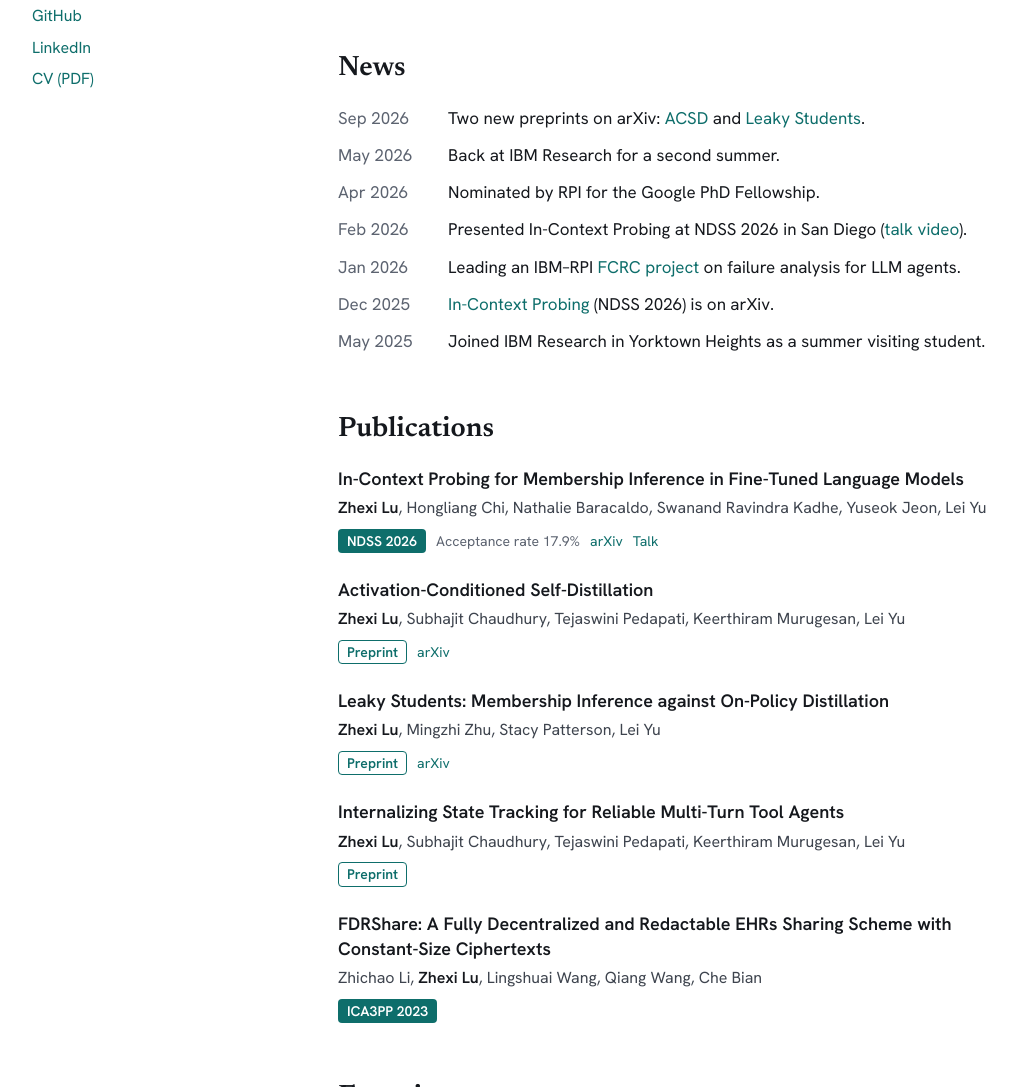
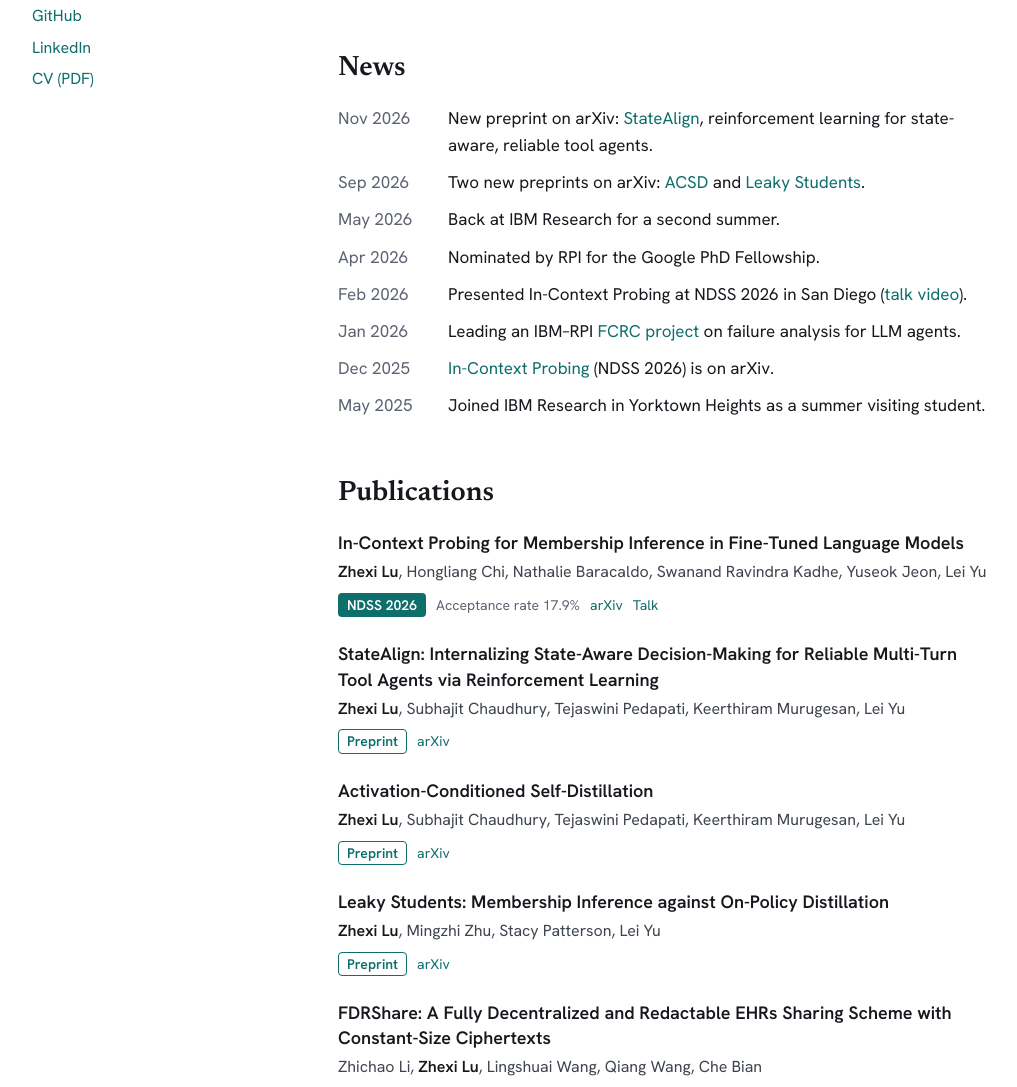
Before and after one commit to ZhexiLu/ZhexiLu.github.io, a plain HTML site: page index.html in a window 1280 px wide. Shown: the part 634-1721 px from the top of the page, without its empty margins (128-1145 px from the left). Drawn offline with Linux system fonts and the light colour scheme.

Commit message:
Add StateAlign preprint and refresh CV

```diff
--- a/index.html
+++ b/index.html
@@ -66,6 +66,7 @@ section[id]{scroll-margin-top:24px}
 <section style="display: flex; flex-direction: column; gap: 14px">
 <h2 style="margin: 0; font-family: 'Newsreader', Georgia, serif; font-weight: 600; font-size: 28px">News</h2>
 <div style="display: flex; flex-direction: column; gap: 10px">
+<div style="display: flex; flex-wrap: wrap; gap: 2px 20px"><span style="flex: 0 0 90px; color: #5C6370; font-variant-numeric: tabular-nums">Nov 2026</span><span style="flex: 1 1 360px; min-width: 0">New preprint on arXiv: <a href="https://arxiv.org/abs/2611.16304">StateAlign</a>, reinforcement learning for state-aware, reliable tool agents.</span></div>
 <div style="display: flex; flex-wrap: wrap; gap: 2px 20px"><span style="flex: 0 0 90px; color: #5C6370; font-variant-numeric: tabular-nums">Sep 2026</span><span style="flex: 1 1 360px; min-width: 0">Two new preprints on arXiv: <a href="https://arxiv.org/abs/2609.38342">ACSD</a> and <a href="https://arxiv.org/abs/2609.33136">Leaky Students</a>.</span></div>
 <div style="display: flex; flex-wrap: wrap; gap: 2px 20px"><span style="flex: 0 0 90px; color: #5C6370; font-variant-numeric: tabular-nums">May 2026</span><span style="flex: 1 1 360px; min-width: 0">Back at IBM Research for a second summer.</span></div>
 <div style="display: flex; flex-wrap: wrap; gap: 2px 20px"><span style="flex: 0 0 90px; color: #5C6370; font-variant-numeric: tabular-nums">Apr 2026</span><span style="flex: 1 1 360px; min-width: 0">Nominated by RPI for the Google PhD Fellowship.</span></div>
@@ -95,6 +96,15 @@ section[id]{scroll-margin-top:24px}
 </article>
 
 <article style="display: flex; flex-direction: column; gap: 4px">
+<a href="https://arxiv.org/abs/2611.16304" style="color: #15181D; font-weight: 600; font-size: 18px; line-height: 1.4">StateAlign: Internalizing State-Aware Decision-Making for Reliable Multi-Turn Tool Agents via Reinforcement Learning</a>
+<div style="color: #3E444E; font-size: 16px"><b style="color: #15181D; font-weight: 600">Zhexi Lu</b>, Subhajit Chaudhury, Tejaswini Pedapati, Keerthiram Murugesan, Lei Yu</div>
+<div style="display: flex; flex-wrap: wrap; align-items: center; gap: 10px; font-size: 14px; margin-top: 4px">
+<span style="border: 1px solid #0E6E6B; color: #0E6E6B; padding: 0 8px; border-radius: 4px; font-weight: 600">Preprint</span>
+<a href="https://arxiv.org/abs/2611.16304">arXiv</a>
+</div>
+</article>
+
+<article style="display: flex; flex-direction: column; gap: 4px">
 <a href="https://arxiv.org/abs/2609.38342" style="color: #15181D; font-weight: 600; font-size: 18px; line-height: 1.4">Activation-Conditioned Self-Distillation</a>
 <div style="color: #3E444E; font-size: 16px"><b style="color: #15181D; font-weight: 600">Zhexi Lu</b>, Subhajit Chaudhury, Tejaswini Pedapati, Keerthiram Murugesan, Lei Yu</div>
 <div style="display: flex; flex-wrap: wrap; align-items: center; gap: 10px; font-size: 14px; margin-top: 4px">
@@ -109,14 +119,6 @@ section[id]{scroll-margin-top:24px}
 <div style="display: flex; flex-wrap: wrap; align-items: center; gap: 10px; font-size: 14px; margin-top: 4px">
 <span style="border: 1px solid #0E6E6B; color: #0E6E6B; padding: 0 8px; border-radius: 4px; font-weight: 600">Preprint</span>
 <a href="https://arxiv.org/abs/2609.33136">arXiv</a>
-</div>
-</article>
-
-<article style="display: flex; flex-direction: column; gap: 4px">
-<div style="font-weight: 600; font-size: 18px; line-height: 1.4">Internalizing State Tracking for Reliable Multi-Turn Tool Agents</div>
-<div style="color: #3E444E; font-size: 16px"><b style="color: #15181D; font-weight: 600">Zhexi Lu</b>, Subhajit Chaudhury, Tejaswini Pedapati, Keerthiram Murugesan, Lei Yu</div>
-<div style="display: flex; flex-wrap: wrap; align-items: center; gap: 10px; font-size: 14px; margin-top: 4px">
-<span style="border: 1px solid #0E6E6B; color: #0E6E6B; padding: 0 8px; border-radius: 4px; font-weight: 600">Preprint</span>
 </div>
 </article>
 
```
Also changed, not shown: 1 other file.
